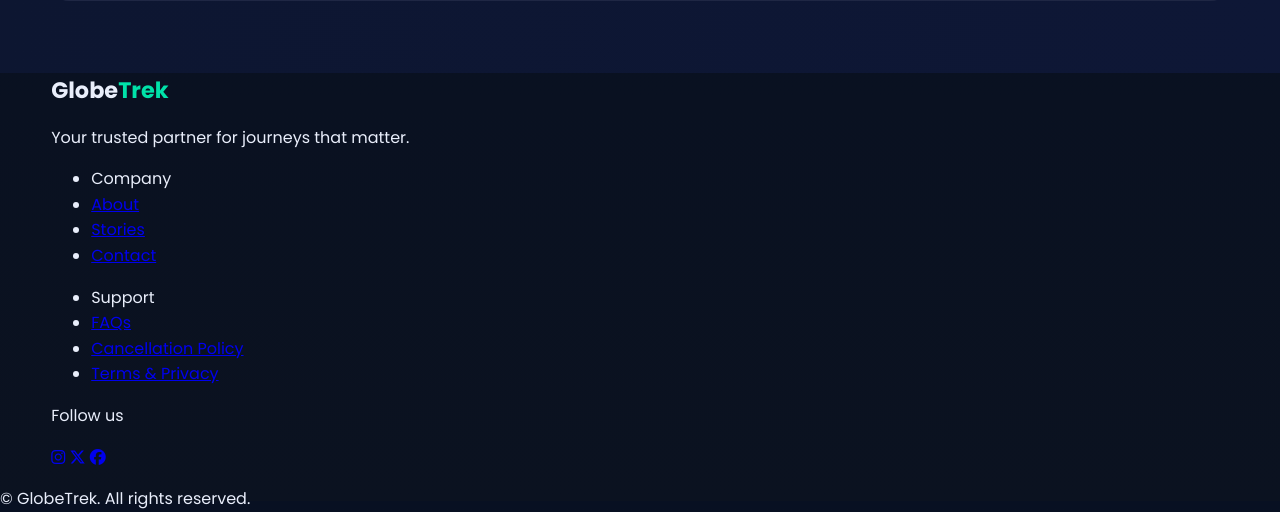
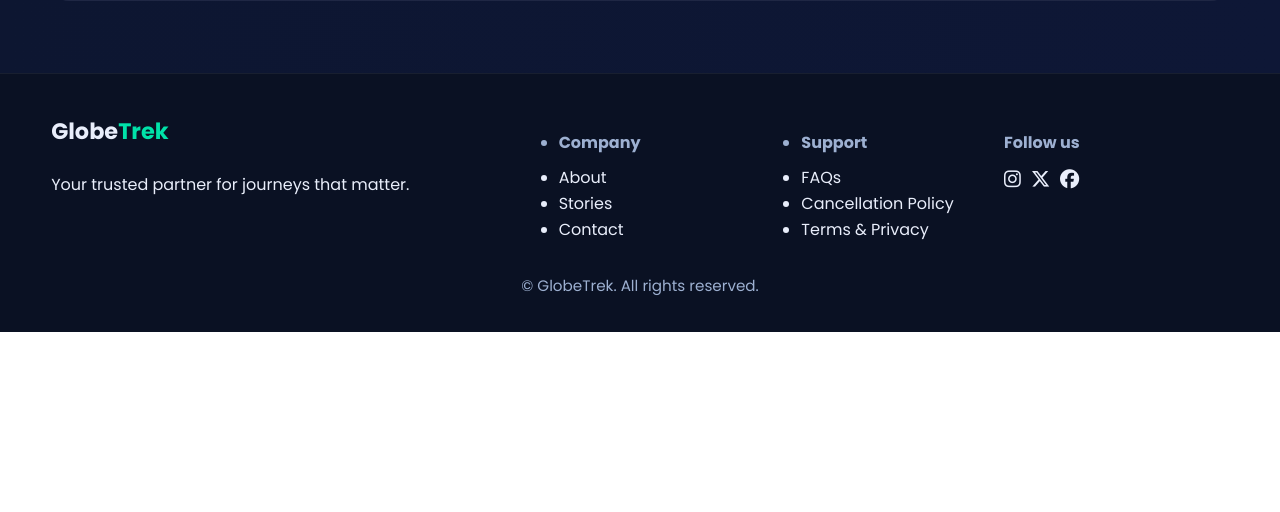
Before and after one commit to Ajayi-Bembeoladale/Travels, a plain HTML site: page index.html in a window 1280 px wide. Shown: the part 2699-3211 px from the top of the page. After the commit the page ends 3031 px from the top, so only its background shows below. Drawn offline with Linux system fonts and the light colour scheme.

Commit message:
add footer styling in css

```diff
--- a/css/style.css
+++ b/css/style.css
@@ -161,3 +161,17 @@ body{
   .cta-box{grid-template-columns:1fr}
   .cta-box img{height:240px}
 }
+
+
+/* Footer */
+.footer{padding:40px 0 18px; background:#0a1123; border-top:1px solid rgba(255,255,255,.06)}
+.footer-grid{display:grid; grid-template-columns:2fr 1fr 1fr 1fr; gap:18px}
+.footer-title{color:var(--muted); font-weight:700; margin-bottom:10px}
+.footer a{color:var(--text); text-decoration:none}
+.footer a:hover{color:var(--primary)}
+.footer-logo{display:inline-block; margin-bottom:6px}
+.socials{display:flex; gap:10px; font-size:1.2rem}
+@media (max-width:900px){.footer-grid{grid-template-columns:1fr 1fr; row-gap:28px}}
+@media (max-width:560px){.footer-grid{grid-template-columns:1fr}}
+
+.copyright{text-align:center; color:var(--muted); margin-top:16px; font-size:.95rem}
```
